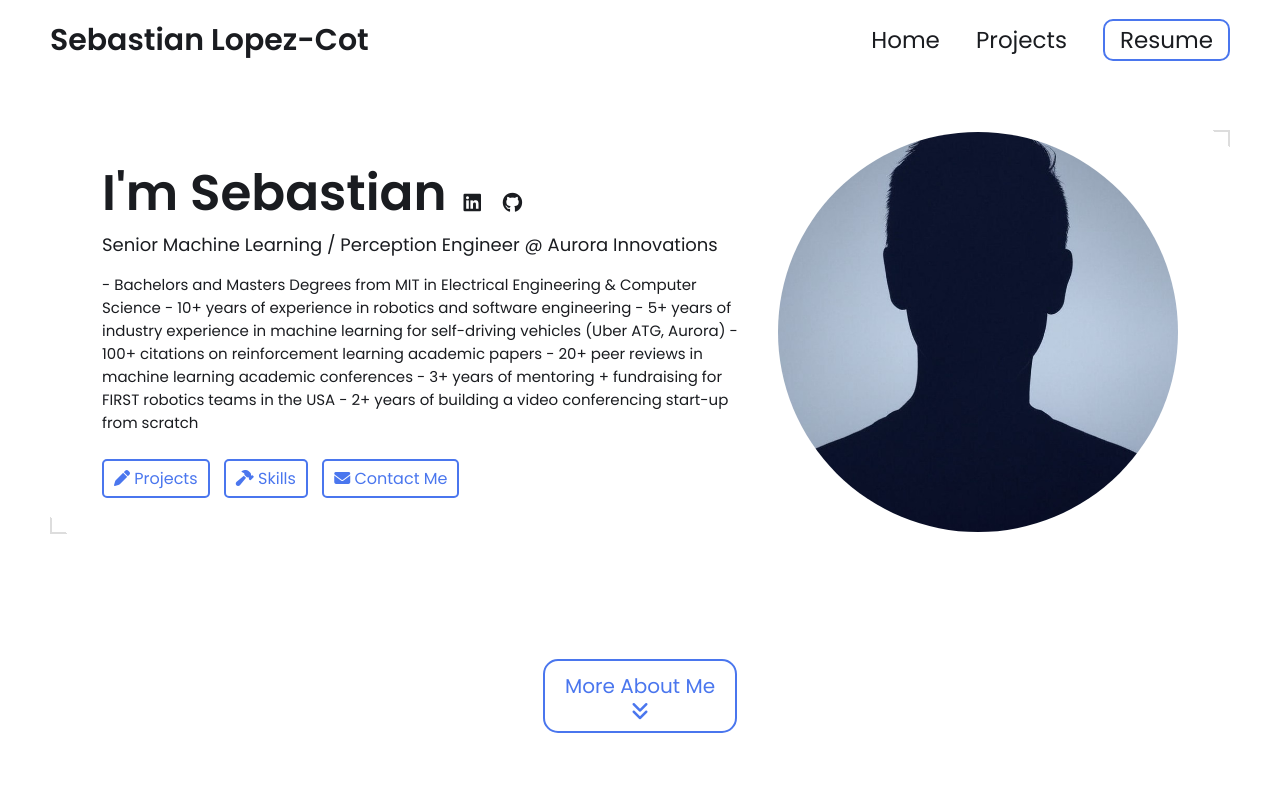
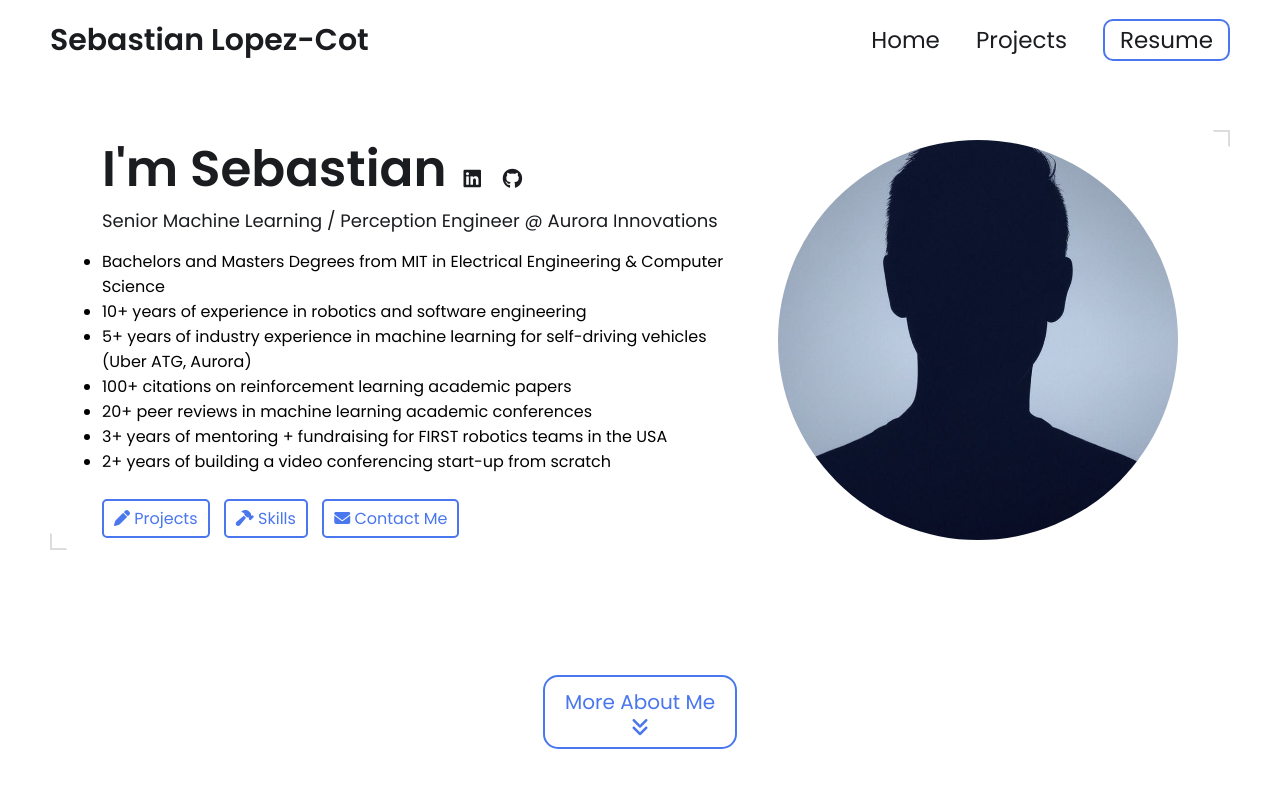
Before and after one commit to sebLopezCot/seblopezcot.github.io, a Jekyll site: the page built from index.html, in a window 1280 px wide and 900 px high. Shown: the top 788 px of the window. Built offline with Jekyll 4.4.1, drawn with Linux system fonts in a browser that asks for light colours.

Commit message:
fix list

```diff
--- a/_config.yml
+++ b/_config.yml
@@ -15,13 +15,15 @@ title: Sebastian Lopez-Cot # This is what shows up in the tab of the browser
 name: Sebastian Lopez-Cot
 headline: Senior Machine Learning / Perception Engineer @ Aurora Innovations
 description: >- # dont remove this line. this will ignore all new lines until the next section
-  - Bachelors and Masters Degrees from MIT in Electrical Engineering & Computer Science
-  - 10+ years of experience in robotics and software engineering
-  - 5+ years of industry experience in machine learning for self-driving vehicles (Uber ATG, Aurora)
-  - 100+ citations on reinforcement learning academic papers
-  - 20+ peer reviews in machine learning academic conferences
-  - 3+ years of mentoring + fundraising for FIRST robotics teams in the USA
-  - 2+ years of building a video conferencing start-up from scratch
+  <ul>
+    <li>Bachelors and Masters Degrees from MIT in Electrical Engineering & Computer Science</li>
+    <li>10+ years of experience in robotics and software engineering</li>
+    <li>5+ years of industry experience in machine learning for self-driving vehicles (Uber ATG, Aurora)</li>
+    <li>100+ citations on reinforcement learning academic papers</li>
+    <li>20+ peer reviews in machine learning academic conferences</li>
+    <li>3+ years of mentoring + fundraising for FIRST robotics teams in the USA</li>
+    <li>2+ years of building a video conferencing start-up from scratch</li>
+  </ul>
 
 # Place your profile image in /assets/images/profile-image/folder and edit the file name
 profile_image: ./assets/images/profile-image/avatar.jpeg
```
